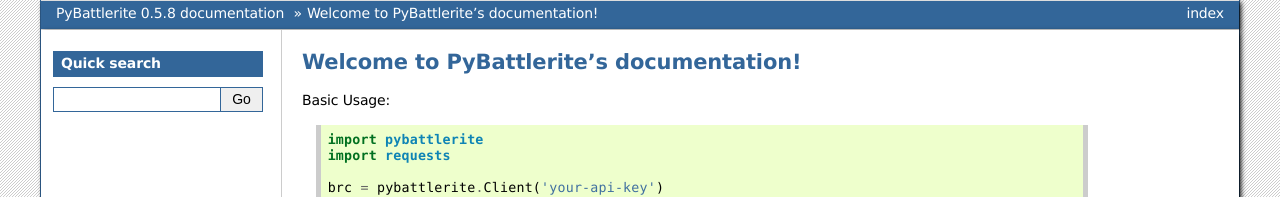
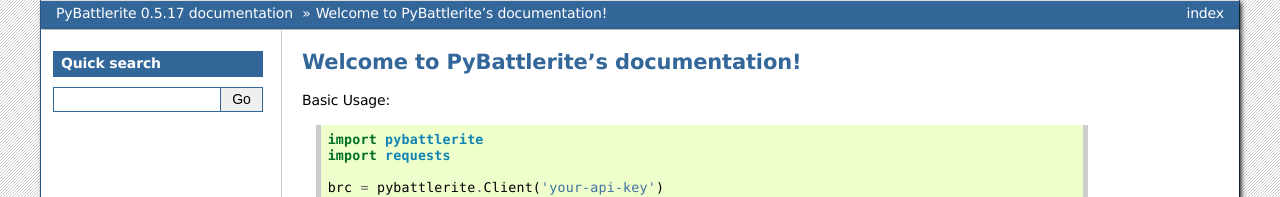
Before and after one commit to xKynn/PyBattlerite, a Sphinx documentation site: the page built from docs/index.rst, in a window 1280 px wide and 900 px high. Shown: the top 197 px of the window. Built offline with Sphinx 7.4.7, drawn with Linux system fonts in a browser that asks for light colours; some of the changed text lies outside the part shown.

Commit message:
Update version on docs

```diff
--- a/docs/conf.py
+++ b/docs/conf.py
@@ -57,7 +57,7 @@
 # The short X.Y version.
 version = '0.5'
 # The full version, including alpha/beta/rc tags.
-release = '0.5.8'
+release = '0.5.17'
 
 # The language for content autogenerated by Sphinx. Refer to documentation
 # for a list of supported languages.
```
